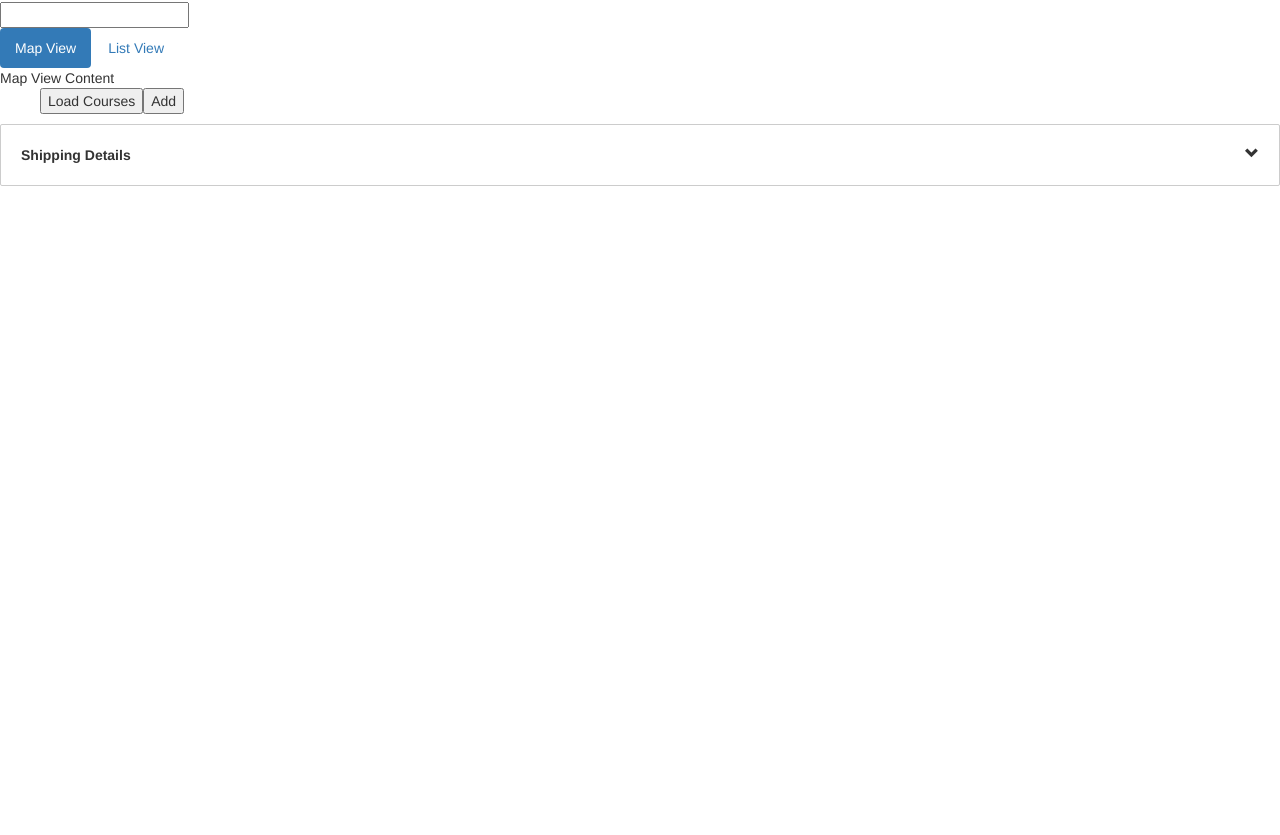
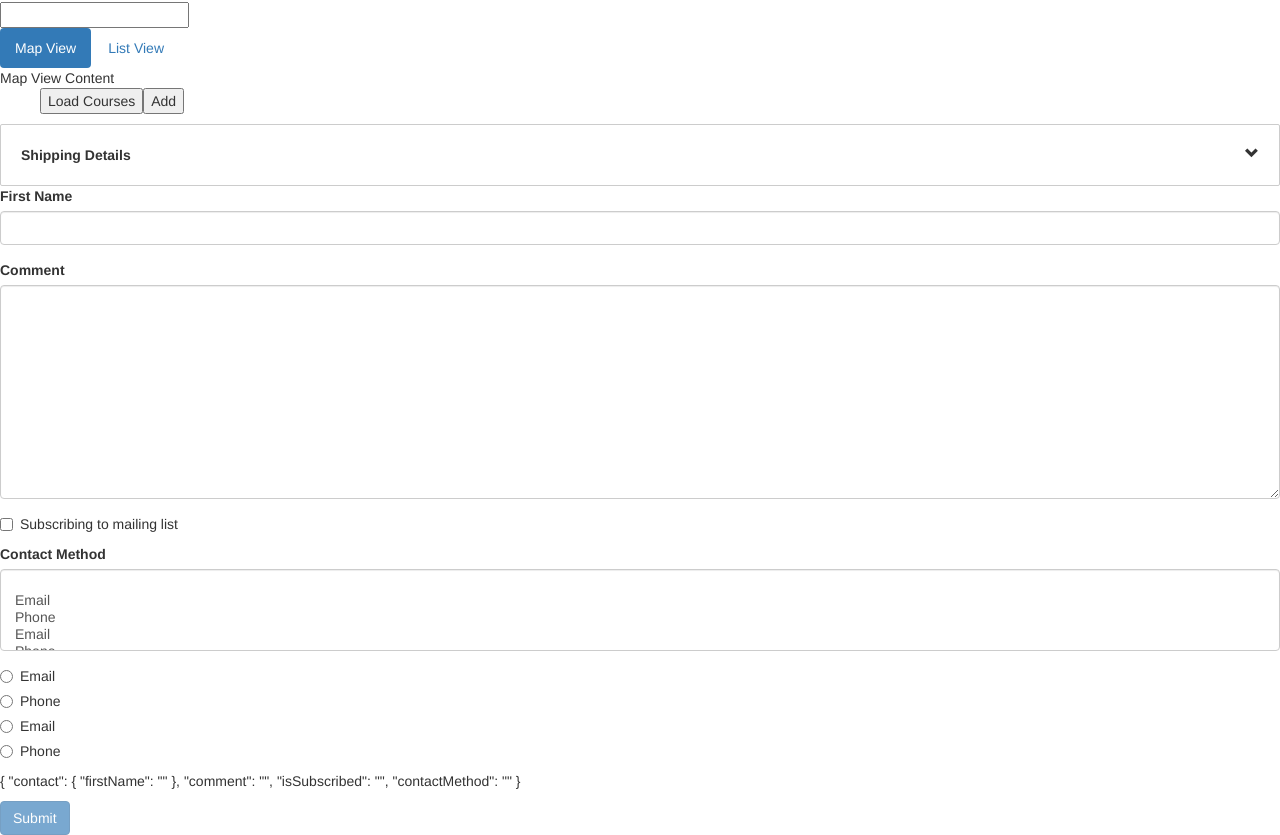
Before and after one commit to murtoza10/hello-world, an Angular app: page / in a window 1280 px wide. Shown: the part 1218-2053 px from the top of the page. Before the commit the page ends 1404 px from the top, so only its background shows below. Built offline with nearby package versions, Linux system fonts and the light colour scheme.

Commit message:
contact-form

```diff
--- a/src/app/app.component.html
+++ b/src/app/app.component.html
@@ -5,3 +5,5 @@
 <toggle-body title="Shipping Details ">
     Shipping Details Content
 </toggle-body>
+
+<contact-form></contact-form>
--- a/src/app/app.module.ts
+++ b/src/app/app.module.ts
@@ -16,6 +16,7 @@
 import { LikeComponent } from './like/like.component';
 import { InputFormatDirective } from './input-format.directive';
 import { ToggleBodyComponent } from './toggle-body/toggle-body.component';
+import { ContactFormComponent } from './contact-form/contact-form.component';
 
 @NgModule({
   declarations: [
@@ -29,7 +30,8 @@
     BtcolorchangeComponent,
     LikeComponent,
     InputFormatDirective,
-    ToggleBodyComponent
+    ToggleBodyComponent,
+    ContactFormComponent
   ],
   imports: [
     BrowserModule,
--- /dev/null
+++ b/src/app/contact-form/contact-form.component.css
@@ -0,0 +1,3 @@
+.form-control.ng-touched.ng-invalid{
+    border: 2px solid red;
+}
--- /dev/null
+++ b/src/app/contact-form/contact-form.component.html
@@ -0,0 +1,74 @@
+<form #f="ngForm" (ngSubmit)="submit(f)">
+    <div ngModelGroup="contact" #contact="ngModelGroup">
+        <div *ngIf="contact.valid">
+
+        </div>
+            <div class="form-group">
+                    <label for="firstName">First Name</label>
+                    <input
+                    required
+                    minlength="3"
+                    maxlength="10"
+                    pattern="banana"
+                    ngModel
+                    name="firstName"
+                    #firstName="ngModel"
+                    (change)=log(firstName) id="firstName" type="text" class="form-control">
+                    <div class="alert alert-danger"
+                    *ngIf="firstName.touched && !firstName.valid">
+                        <div *ngIf="firstName.errors.required">
+                            First Name Required
+                        </div>
+                        <div *ngIf="firstName.errors.minlength"
+                        >First Name Should be minimum {{firstName.errors.minlength.requiredLength}} characters
+                        </div>
+                        <div *ngIf="firstName.errors.pattern">
+                            First Name doesn't match the pattern
+                        </div>
+                    </div>
+            </div>
+    </div>
+
+
+    <div class="form-group">
+        <label for="comment">Comment</label>
+        <textarea ngModel name="comment" id="comment" cols="30" rows="10" class="form-control"></textarea>
+    </div>
+
+    <div class="checkbox">
+        <label>
+            <input type="checkbox" ngModel name="isSubscribed"> Subscribing to mailing list
+        </label>
+    </div>
+    <div class="form-group">
+        <label for="contactMethod">Contact Method</label>
+        <select multiple ngModel name="contactMethod" id="contactMethod" class="form-control">
+            <option value=""></option>
+            <option *ngFor="let method of contactMethods" [value]="method.id">{{method.name}}</option>
+            <option *ngFor="let method of contactMethods" [ngValue]="method">{{method.name}}</option>
+        </select>
+    </div>
+    <div class="radio">
+        <label>
+            <input ngModel type="radio" name="contactMethod" value="1">
+            Email
+        </label>
+    </div>
+    <div class="radio">
+            <label>
+                <input ngModel type="radio" name="contactMethod" value="2">
+                Phone
+            </label>
+    </div>
+    <div class="radio" *ngFor="let method of contactMethods">
+            <label>
+                <input ngModel type="radio" name="contactMethod" [value]="method.id">
+                {{method.name}}
+            </label>
+    </div>
+
+    <p>
+        {{f.value | json}}
+    </p>
+    <button class="btn btn-primary" [disabled]="!f.valid">Submit</button>
+</form>
--- /dev/null
+++ b/src/app/contact-form/contact-form.component.ts
@@ -0,0 +1,17 @@
+import { Component } from '@angular/core';
+
+@Component({
+  selector: 'contact-form',
+  templateUrl: './contact-form.component.html',
+  styleUrls: ['./contact-form.component.css']
+})
+export class ContactFormComponent {
+  contactMethods =[
+      {id: 1, name: 'Email'},
+      {id:2, name: 'Phone'}
+  ];
+
+  log(x){console.log(x);}
+  submit(f){console.log(f);}
+
+}
```
Also changed, not shown: 1 other file (tests, documents, lock files or other folders).
